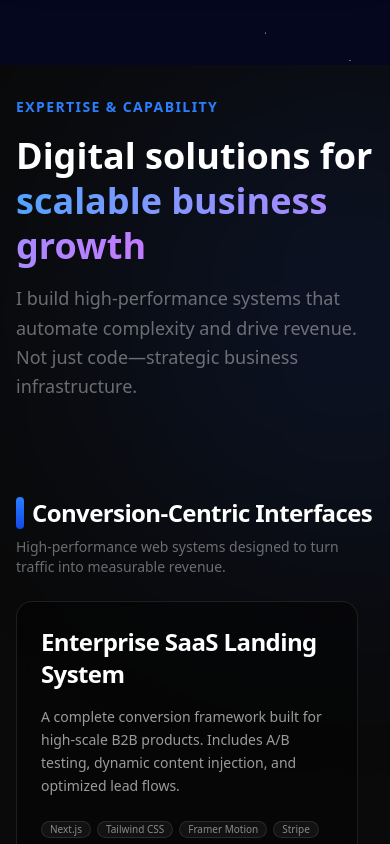
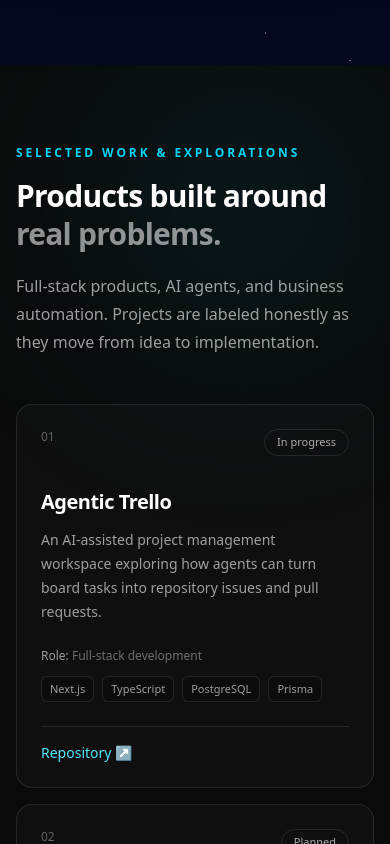
Before and after one commit to AbhilashDash10082k4/portfolio, a Next.js app: page / in a window 390 px wide. Shown: the part 7520-8364 px from the top of the page. Built offline with nearby package versions, Linux system fonts and the light colour scheme.

Commit message:
feat(portfolio): replace fictional solution cards with real project records

```diff
--- a/components/Solutions/SolutionsSection.tsx
+++ b/components/Solutions/SolutionsSection.tsx
@@ -1,131 +1,122 @@
 "use client";
 
-import React from "react";
-import { SolutionCategory } from "./SolutionCategory";
-import { SolutionCard } from "./SolutionCard";
+/**
+ * Portfolio projects section.
+ *
+ * Purpose:
+ * - Render the canonical project records as responsive, accessible project cards.
+ * - Show honest project status and only render links that are actually configured.
+ *
+ * Related files:
+ * - data/portfolio-projects.ts owns the project content and verified URLs.
+ * - app/page.tsx places this section on the homepage.
+ * - components/Navbar.tsx links to this section through #projects.
+ *
+ * Keep claims and status labels factual. Do not add sample URLs or fabricated metrics.
+ */
+
+import { portfolioProjects } from "@/data/portfolio-projects";
 import { Section } from "@/components/ui/section";
-import { motion } from "motion/react"
 
 export const SolutionsSection = () => {
   return (
-        <Section id="solutions" className="pt-8 md:pt-8 pb-24 relative overflow-hidden">
-            {/* Background Accents */}
-            <div className="absolute top-0 left-1/4 w-[500px] h-[500px] bg-blue-600/10 blur-[120px] -z-10 rounded-full" />
-            <div className="absolute bottom-0 right-1/4 w-[500px] h-[500px] bg-purple-600/10 blur-[120px] -z-10 rounded-full" />
+    <Section id="projects" className="relative overflow-hidden py-20 md:py-28">
+      <div
+        aria-hidden="true"
+        className="pointer-events-none absolute left-1/4 top-0 -z-10 h-72 w-72 rounded-full bg-cyan-500/10 blur-[100px]"
+      />
+      <div className="container mx-auto px-4 md:px-6">
+        <div className="mb-12 max-w-3xl md:mb-16">
+          <p className="mb-4 text-xs font-semibold uppercase tracking-[0.24em] text-cyan-400">
+            Selected work & explorations
+          </p>
+          <h2 className="text-3xl font-semibold leading-tight tracking-tight text-white sm:text-4xl md:text-5xl">
+            Products built around{" "}
+            <span className="text-white/55">real problems.</span>
+          </h2>
+          <p className="mt-5 max-w-2xl text-base leading-7 text-white/60 md:text-lg">
+            Full-stack products, AI agents, and business automation. Projects
+            are labeled honestly as they move from idea to implementation.
+          </p>
+        </div>
 
-            <div className="container mx-auto px-4 space-y-24">
-                {/* Section header */}
-                <motion.div
-                    initial={{ opacity: 0, y: 20 }}
-                    whileInView={{ opacity: 1, y: 0 }}
-                    viewport={{ once: false }}
-                    className="max-w-3xl space-y-4"
+        <div className="grid grid-cols-1 gap-4 md:grid-cols-2 xl:grid-cols-3">
+          {portfolioProjects.map((project, index) => (
+            <article
+              key={project.slug}
+              className="group flex min-h-72 flex-col rounded-2xl border border-white/10 bg-white/[0.025] p-6 transition-colors duration-200 hover:border-cyan-400/30 hover:bg-white/[0.045] md:p-7"
             >
-                    <h2 className="text-sm font-semibold tracking-widest uppercase text-blue-500">
-                        Expertise & Capability
-                    </h2>
-                    <h3 className="text-4xl md:text-5xl font-bold text-white leading-tight">
-                        Digital solutions for <span className="text-transparent bg-clip-text bg-linear-to-r from-blue-400 to-purple-400">scalable business growth</span>
+              <div className="mb-8 flex items-start justify-between gap-4">
+                <span className="font-mono text-xs text-white/35">
+                  {String(index + 1).padStart(2, "0")}
+                </span>
+                <span className="rounded-full border border-white/10 px-3 py-1 text-[11px] font-medium text-white/65">
+                  {project.status}
+                </span>
+              </div>
+
+              <h3 className="text-xl font-semibold tracking-tight text-white transition-colors group-hover:text-cyan-200">
+                {project.title}
               </h3>
-                    <p className="text-white/40 text-lg leading-relaxed">
-                        I build high-performance systems that automate complexity and drive revenue.
-                        Not just code—strategic business infrastructure.
+              <p className="mt-3 flex-1 text-sm leading-6 text-white/60">
+                {project.summary}
               </p>
-                </motion.div>
 
-                <div className="space-y-32">
-                    {/* Category: Conversion Websites */}
-                    <SolutionCategory
-                        title="Conversion-Centric Interfaces"
-                        description="High-performance web systems designed to turn traffic into measurable revenue."
-                        color="blue"
+              <div className="mt-6">
+                <p className="mb-3 text-xs text-white/40">
+                  <span className="text-white/60">Role:</span> {project.role}
+                </p>
+                <ul
+                  aria-label={`${project.title} technology stack`}
+                  className="flex flex-wrap gap-2"
                 >
-                        <SolutionCard
-                            isLarge
-                            title="Enterprise SaaS Landing System"
-                            description="A complete conversion framework built for high-scale B2B products. Includes A/B testing, dynamic content injection, and optimized lead flows."
-                            techStack={["Next.js", "Tailwind CSS", "Framer Motion", "Stripe"]}
-                            metrics={[
-                                { label: "Conversion Rate", value: "+32%" },
-                                { label: "Load Time", value: "<0.8s" }
-                            ]}
-                            cta={{ label: "View Architecture", href: "#" }}
-                        />
-                        <SolutionCard
-                            title="Interactive Portfolio"
-                            description="Dynamic showcase for high-ticket service providers."
-                            techStack={["GSAP", "Three.js"]}
-                            className="col-span-2 row-span-1"
-                        />
-                        <SolutionCard
-                            title="Sales Funnel Engine"
-                            description="Built-in analytics and user behavior tracking."
-                            techStack={["PostgreSQL", "Analytics SDK"]}
-                            className="col-span-2 row-span-1"
-                        />
-                    </SolutionCategory>
+                  {project.stack.map((technology) => (
+                    <li
+                      key={technology}
+                      className="rounded-md border border-white/10 bg-black/20 px-2 py-1 text-[11px] text-white/60"
+                    >
+                      {technology}
+                    </li>
+                  ))}
+                </ul>
+              </div>
 
-                    {/* Category: Business Automation */}
-                    <SolutionCategory
-                        title="Business Process Automation"
-                        description="Eliminating manual bottlenecks with robust, event-driven internal systems."
-                        color="purple"
+              {(project.repositoryUrl ||
+                project.demoUrl ||
+                project.caseStudyUrl) && (
+                <div className="mt-6 flex flex-wrap gap-x-4 gap-y-2 border-t border-white/10 pt-4 text-sm">
+                  {project.repositoryUrl && (
+                    <a
+                      href={project.repositoryUrl}
+                      target="_blank"
+                      rel="noreferrer"
+                      className="text-cyan-300 underline-offset-4 hover:underline focus-visible:outline-2 focus-visible:outline-offset-4 focus-visible:outline-cyan-300"
                     >
-                        <SolutionCard
-                            title="Onboarding Pipeline"
-                            description="Fully automated client onboarding and project provisioning."
-                            techStack={["Node.js", "Redis", "Zapier"]}
-                            className="col-span-2 row-span-1"
-                        />
-                        <SolutionCard
-                            title="Inventory Sync engine"
-                            description="Real-time multi-channel stock synchronization."
-                            techStack={["Shopify API", "Webhooks"]}
-                            className="col-span-2 row-span-1"
-                        />
-                        <SolutionCard
-                            isLarge
-                            title="Operational Workspace"
-                            description="Custom ERP/CRM internal management tool that unified 3 legacy systems into a single source of truth."
-                            techStack={["React", "TanStack Query", "Drizzle ORM"]}
-                            metrics={[
-                                { label: "Manual Hours Saved", value: "24h/wk" },
-                                { label: "User Satisfaction", value: "98%" }
-                            ]}
-                            cta={{ label: "View Workflow", href: "#" }}
-                        />
-                    </SolutionCategory>
-
-                    {/* Category: AI Agents & Chatbots */}
-                    <SolutionCategory
-                        title="Intelligent AI Agents"
-                        description="Autonomous systems that process data, make decisions, and interact with users."
-                        color="emerald"
+                      Repository <span aria-hidden="true">↗</span>
+                    </a>
+                  )}
+                  {project.demoUrl && (
+                    <a
+                      href={project.demoUrl}
+                      target="_blank"
+                      rel="noreferrer"
+                      className="text-cyan-300 underline-offset-4 hover:underline focus-visible:outline-2 focus-visible:outline-offset-4 focus-visible:outline-cyan-300"
                     >
-                        <SolutionCard
-                            isLarge
-                            title="AI Sales Assistant"
-                            description="Context-aware AI that qualifies leads, handles objections, and schedules meetings 24/7 with zero human oversight."
-                            techStack={["OpenAI", "LangChain", "Vector stores"]}
-                            metrics={[
-                                { label: "Lead Qualification", value: "+45%" },
-                                { label: "Response Time", value: "Inst." }
-                            ]}
-                            cta={{ label: "Test Simulation", href: "#" }}
-                        />
-                        <SolutionCard
-                            title="Data Analyst Agent"
-                            description="Talk to your database using natural language."
-                            techStack={["LlamaIndex", "SQLAlchemy"]}
-                            className="col-span-2 row-span-1"
-                        />
-                        <SolutionCard
-                            title="Knowledge Base Bot"
-                            description="Internal RAG bot for company documentation."
-                            techStack={["Pinecone", "Next.js"]}
-                            className="col-span-2 row-span-1"
-                        />
-                    </SolutionCategory>
+                      Live demo <span aria-hidden="true">↗</span>
+                    </a>
+                  )}
+                  {project.caseStudyUrl && (
+                    <a
+                      href={project.caseStudyUrl}
+                      className="text-cyan-300 underline-offset-4 hover:underline focus-visible:outline-2 focus-visible:outline-offset-4 focus-visible:outline-cyan-300"
+                    >
+                      Case study <span aria-hidden="true">→</span>
+                    </a>
+                  )}
+                </div>
+              )}
+            </article>
+          ))}
         </div>
       </div>
     </Section>
```
Lines whose indentation alone changed are shown as unchanged.
